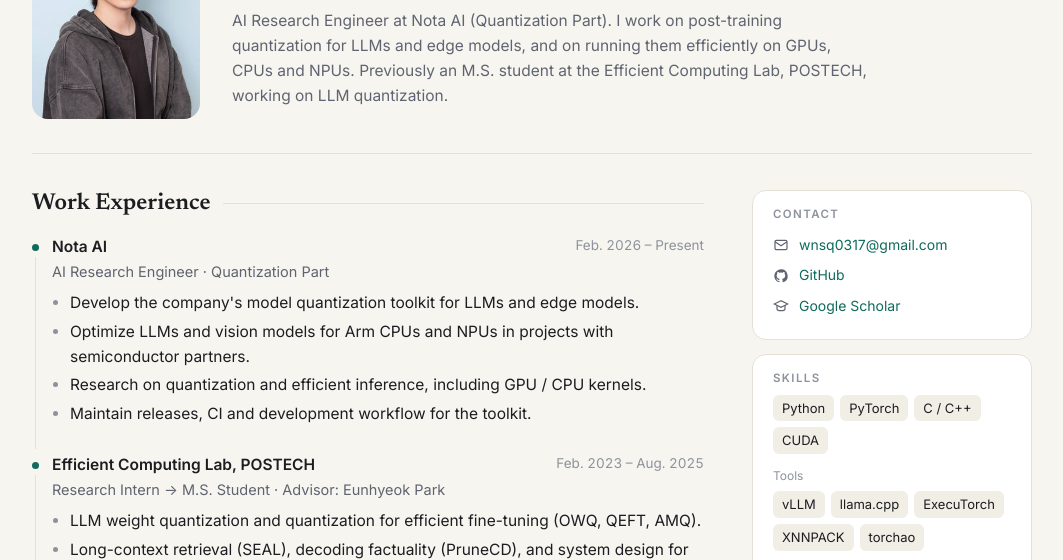
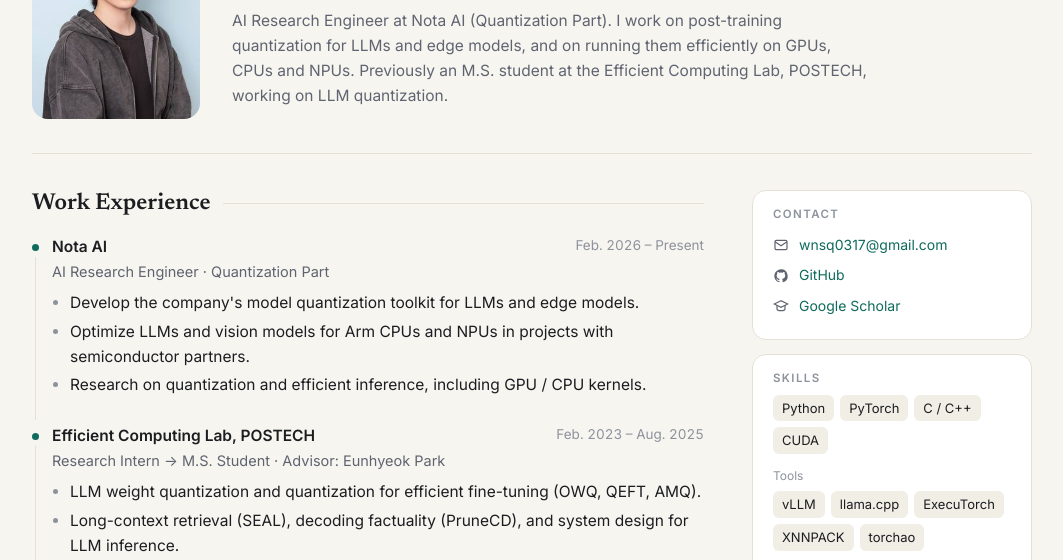
Before and after one commit to jinjungyu/jinjungyu.github.io, a plain HTML site: page index.html in a window 1280 px wide. Shown: the part 168-728 px from the top of the page, without its empty margins (108-1171 px from the left). Drawn offline with Linux system fonts and the light colour scheme.

Commit message:
Remove minor workflow bullet

```diff
--- a/index.html
+++ b/index.html
@@ -180,7 +180,6 @@
             <li>Develop the company's model quantization toolkit for LLMs and edge models.</li>
             <li>Optimize LLMs and vision models for Arm CPUs and NPUs in projects with semiconductor partners.</li>
             <li>Research on quantization and efficient inference, including GPU / CPU kernels.</li>
-            <li>Maintain releases, CI and development workflow for the toolkit.</li>
           </ul>
         </div>
 
```
